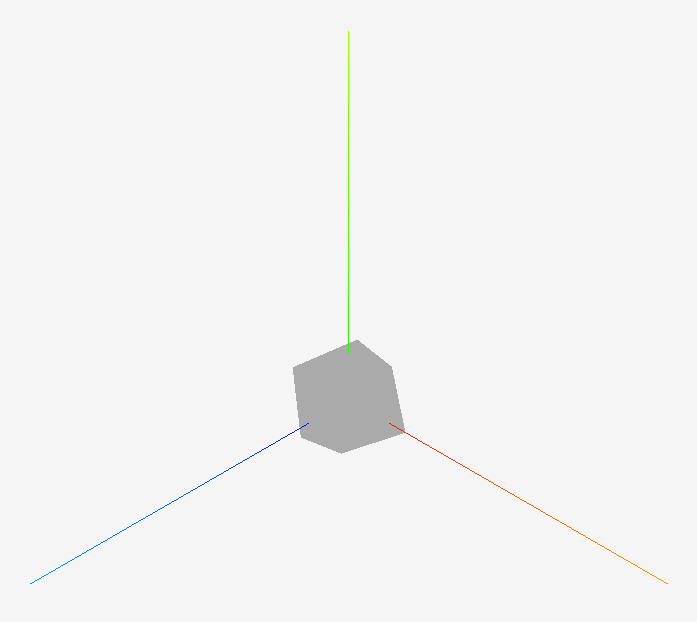
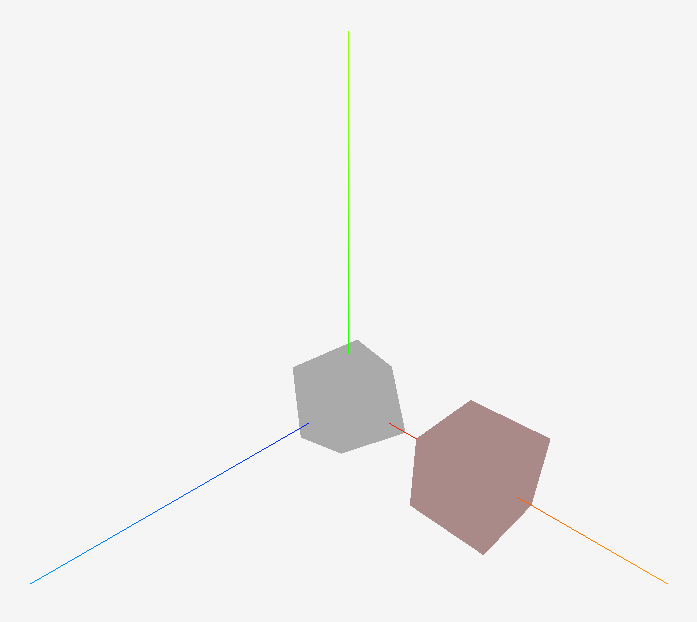
Before and after one commit to w2xi/FirstPersonControls, a plain HTML site: page test.html in a window 1280 px wide. Shown: the whole page, without its empty margins (291-988 px from the left). Drawn offline with nearby package versions, Linux system fonts and the light colour scheme.

Commit message:
add test.html

```diff
--- a/test.html
+++ b/test.html
@@ -16,6 +16,16 @@
 	<script>
 		let scene, camera, renderer, controls, cube
 
+		init()
+		render()
+		window.addEventListener('resize', onResize, false)
+
+		const box = addBox()
+		box.position.x = 20
+		box.material.color.set(0xaa8989)
+
+		function init()
+		{
 			scene = new THREE.Scene()
 			scene.background = new THREE.Color(0xf5f5f5)
 
@@ -33,12 +43,14 @@
 		    controls.enablePan = true
 		    controls.enableDamping = true
 
+		    {
 				const cubeGeometry = new THREE.BoxGeometry(10, 10, 10)
 				const cubeMaterial = new THREE.MeshBasicMaterial({
 					color: 0xaaaaaa,
 				})
 
 				cube = new THREE.Mesh(cubeGeometry, cubeMaterial)
+			}
 
 			// Euler rotation
 			console.log(cube.rotation)
@@ -46,9 +58,8 @@
 			cube.rotation.x = Math.PI / 4
 			cube.rotation.y = Math.PI / 4
 
-		console.log(cube.rotation)
-
 			scene.add(cube)
+		}
 
 		function render()
 		{
@@ -57,7 +68,29 @@
 			controls.update()
 		}
 
-		render()
+		function onResize(event)
+		{
+			const w = window.innerWidth
+			const h = window.innerHeight
+
+			camera.aspect = w / h
+			camera.updateProjectionMatrix()
+
+			renderer.setSize(w, h)
+		}
+
+
+		function addBox()
+		{
+			const geometry = new THREE.BoxGeometry(10, 10, 10)
+			const material = new THREE.MeshBasicMaterial({ color: 0x676767 })
+
+			const mesh = new THREE.Mesh(geometry, material)
+
+			scene.add(mesh)
+
+			return mesh
+		}
 	</script>
 </body>
 </html>
```
Lines whose indentation alone changed are shown as unchanged.
